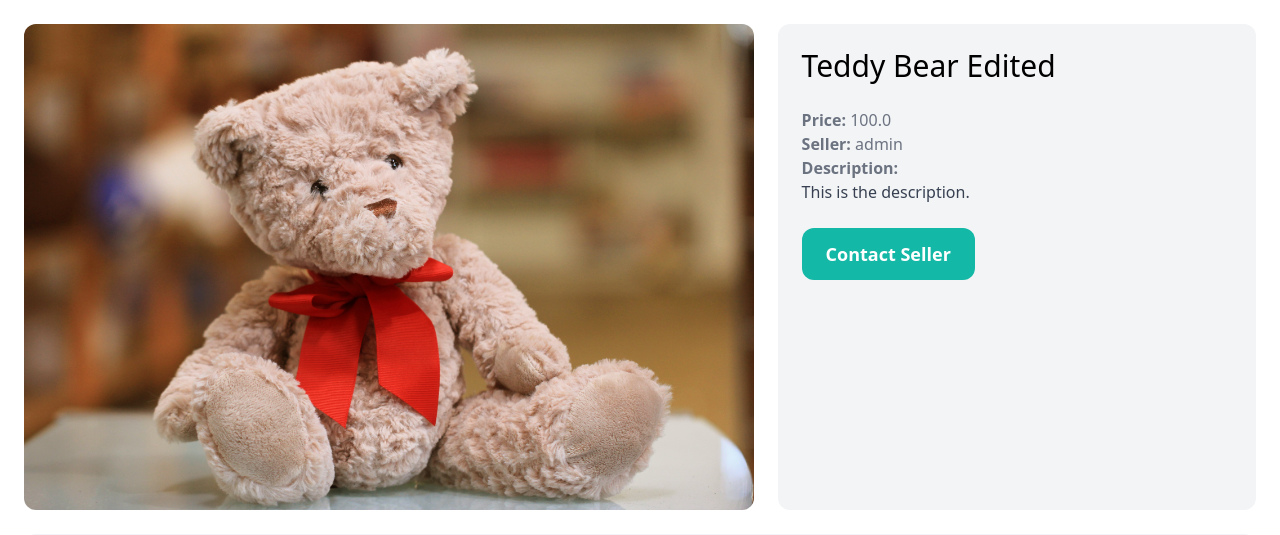
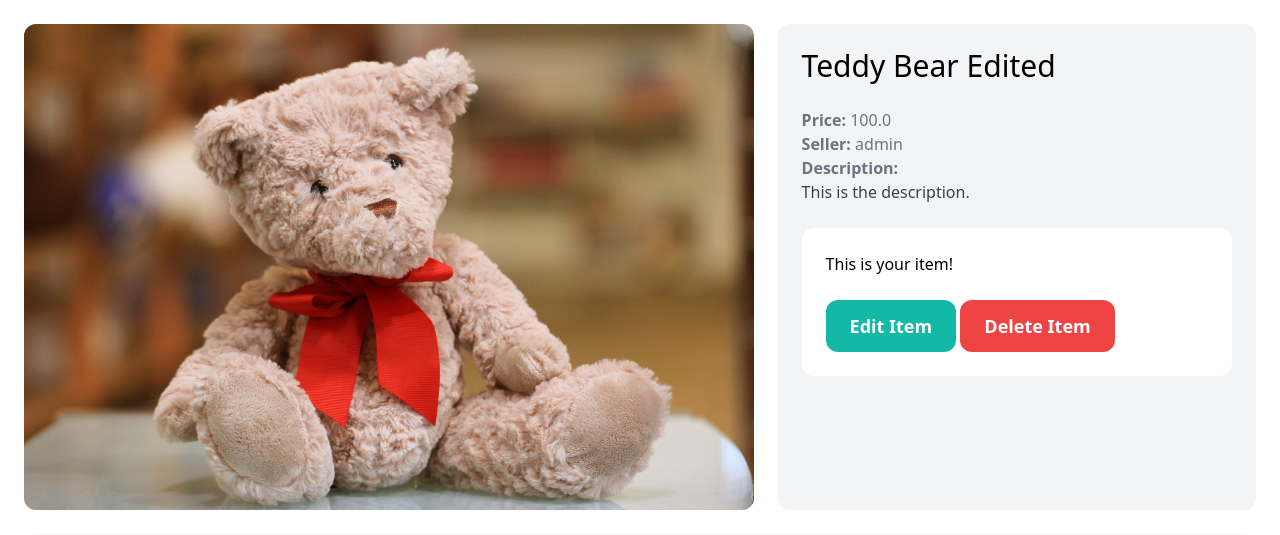
Before and after one commit to neilpatel13/Django-practice-project, a Django app: page /items/1/ in a window 1280 px wide. Shown: the part 77-612 px from the top of the page. Run offline with Django 5.2, Linux system fonts and the light colour scheme; a user stored in the database is signed in; data comes from the database, SQL or seed files in the repository; both versions use the stored data as it was after the commit; some libraries are stand-ins or nearby versions.

Commit message:
Created the delete and edit functionality 1.40.00

```diff
--- a/puddle/dashboard/views.py
+++ b/puddle/dashboard/views.py
@@ -1,5 +1,5 @@
 from django.contrib.auth.decorators import login_required
-from django.shortcuts import render
+from django.shortcuts import render, get_object_or_404
 
 
 # Create your views here.
--- a/puddle/item/forms.py
+++ b/puddle/item/forms.py
@@ -26,3 +26,23 @@ class NewItemForm(forms.ModelForm):
                 'class': INPUT_CLASSES
             })
         }
+
+
+class EditItemForm(forms.ModelForm):
+    class Meta:
+        model = Item
+        fields = ('name', 'description', 'price', 'image', 'is_sold')
+        widgets = {
+            'name': forms.TextInput(attrs={
+                'class': INPUT_CLASSES
+            }),
+            'description': forms.Textarea(attrs={
+                'class': INPUT_CLASSES
+            }),
+            'price': forms.TextInput(attrs={
+                'class': INPUT_CLASSES
+            }),
+            'image': forms.FileInput(attrs={
+                'class': INPUT_CLASSES
+            })
+        }
--- a/puddle/item/templates/item/detail.html
+++ b/puddle/item/templates/item/detail.html
@@ -22,7 +22,17 @@
                 </p>
             {% endif %}
 
-            <a href="#" class="inline-block mt-6 px-6 py-3 text-lg font-semibold bg-teal-500 text-white rounded-xl hover:bg-teal-700">Contact Seller</a>
+
+            {% if request.user == item.created_by %}
+                <div class="mt-6 p-6 bg-white rounded-xl">
+                    <p>This is your item!</p>
+
+                    <a href="{% url 'item:edit' item.id %}" class="inline-block mt-6 px-6 py-3 text-lg font-semibold bg-teal-500 text-white rounded-xl hover:bg-teal-700">Edit Item</a>
+                    <a href="{% url 'item:delete' item.id %}" class="inline-block mt-6 px-6 py-3 text-lg font-semibold bg-red-500 text-white rounded-xl hover:bg-red-700">Delete Item</a>
+                </div>
+            {% else %}
+                <a href="#" class="inline-block mt-6 px-6 py-3 text-lg font-semibold bg-teal-500 text-white rounded-xl hover:bg-teal-700">Contact Seller</a>
+            {% endif %}
 
         </div>
     </div>
--- a/puddle/item/urls.py
+++ b/puddle/item/urls.py
@@ -7,4 +7,6 @@ app_name = 'item'
 urlpatterns = [
     path('new/', views.new, name='new'),
     path('<int:pk>/', views.detail, name='detail'),
+    path('<int:pk>/delete/', views.delete, name='delete'),
+    path('<int:pk>/edit/', views.edit, name='edit'),
 ]
--- a/puddle/item/views.py
+++ b/puddle/item/views.py
@@ -1,7 +1,7 @@
 from django.contrib.auth.decorators import login_required
 from django.shortcuts import render, get_object_or_404, redirect
 
-from .forms import NewItemForm
+from .forms import NewItemForm, EditItemForm
 from .models import Item
 
 # Create your views here.
@@ -33,3 +33,27 @@ def new(request):
         'form': form,
         'title': 'New Item',
     })
+
+@login_required
+def edit(request, pk):
+    item = get_object_or_404(Item, pk=pk, created_by=request.user)
+
+    if request.method == 'POST':
+        form = EditItemForm(request.POST, request.FILES, instance=item)
+        if form.is_valid():
+            form.save()
+
+            return redirect('item:detail', pk=item.pk)
+    else:
+        form = EditItemForm(instance=item)
+
+    return render(request, 'item/form.html', {
+        'form': form,
+        'title': 'Edit Item',
+    })
+
+@login_required
+def delete(request, pk):
+    item = get_object_or_404(Item, pk=pk, created_by=request.user)
+    item.delete()
+    return redirect('dashboard:index')
```
Also changed, not shown: puddle/core/views.py (line endings or trailing spaces), puddle/db.sqlite3.
